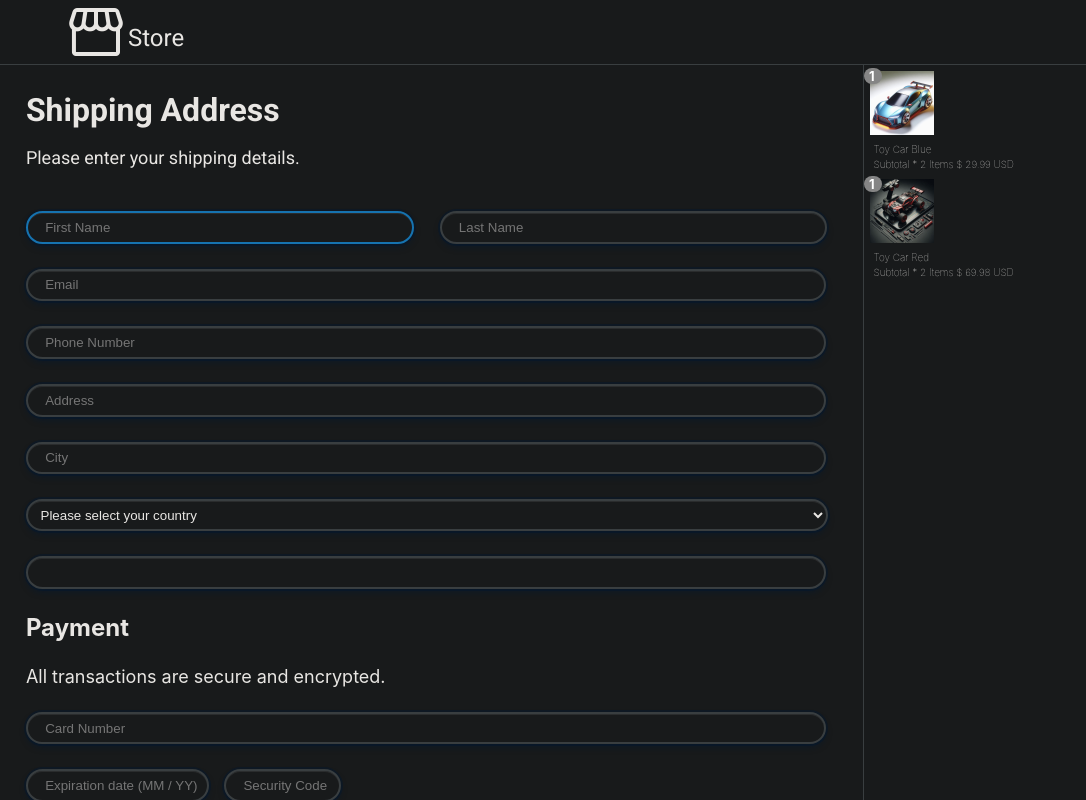
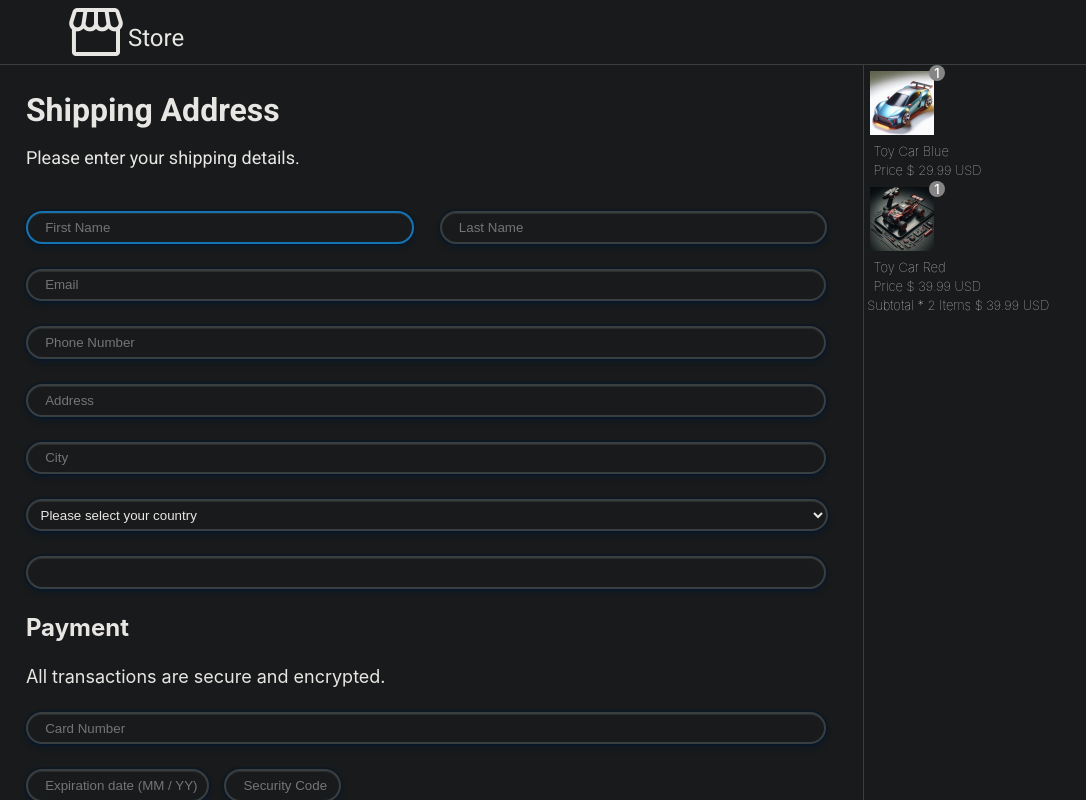
Before and after one commit to TroyWarez/basic-site, a React (Vite) app: page / in a window 1280 px wide. Shown: the top 800 px of the page, without its empty margins (0-1086 px from the left). Built offline with nearby package versions, Linux system fonts and the light colour scheme.

Commit message:
better cart

```diff
--- a/src/components/CheckoutCart/CheckoutCart.module.css
+++ b/src/components/CheckoutCart/CheckoutCart.module.css
@@ -9,19 +9,21 @@
        font-size: x-small;
        margin: 1%;
        font-weight: lighter;
+       font-size: small;
 }
 .quantityNumber {
        background-color: rgb(133, 133, 133);
-       border-radius: 20px;
+       border-radius: 50%;
        color: white;
-       padding-left: 1.5%;
-
-       width: 1em;
        font-size: small;
        position: absolute;
        z-index: 50;
-       top: -10px;
+       top: -1em;
        right: 0;
-       left: 0;
-       font-weight: bold;
+       left: 5em;
+       font-weight: 500;
+       vertical-align: middle;
+       display: inline;
+       width: 1rem;
+       text-align: center;
 }
--- a/src/components/CheckoutCart/CheckoutCart.tsx
+++ b/src/components/CheckoutCart/CheckoutCart.tsx
@@ -5,7 +5,7 @@ interface CartProps {
   className?: string;
 }
 const CheckoutCart = ({ cartItems, className}: CartProps) => {
-  let subtotal = 0.00;
+  const subTotal = { displayCurrencyValue : 0.00, displayCurrencyValueType : ''};
   return (
     <>
     <div>
@@ -14,9 +14,14 @@ const CheckoutCart = ({ cartItems, className}: CartProps) => {
               <p className={classes.quantityNumber}>{cartItem.quantityNumber}</p>
               <img src={cartItem.productImagePath} alt='ProductImage'/>
               <p className={classes.p}>{cartItem.displayItemName}</p>
-              <p className={classes.p}>{`Subtotal * ${cartItems.length} Items $ ${subtotal = subtotal + cartItem.displayCurrencyValue} ${cartItem.displayCurrencyValueType}`}</p>
+              <p className={classes.p}>{`Price $ ${cartItem.displayCurrencyValue} ${cartItem.displayCurrencyValueType}` }</p>
+              <div hidden={true}>{subTotal.displayCurrencyValue =+ cartItem.displayCurrencyValue}
+                                  {subTotal.displayCurrencyValueType = cartItem.displayCurrencyValueType}
+              </div>
           </div>
-    ))}
+    ))
+    }
+              <p className={classes.p}>{`Subtotal * ${cartItems.length} Items $ ${subTotal.displayCurrencyValue} ${subTotal.displayCurrencyValueType}`}</p>
     </div>
     </>
 
--- a/src/models/CartItem.tsx
+++ b/src/models/CartItem.tsx
@@ -3,7 +3,7 @@ export default interface CartItem {
     sku?: number | string;
     displayItemName?: string;
     displayCurrencyValue: number;
-    displayCurrencyValueType?: string;
+    displayCurrencyValueType: string;
     productImagePath?: string;
     quantityNumber?: number;
 }
```
Also changed, not shown: public/shopping_cart.svg (added).
